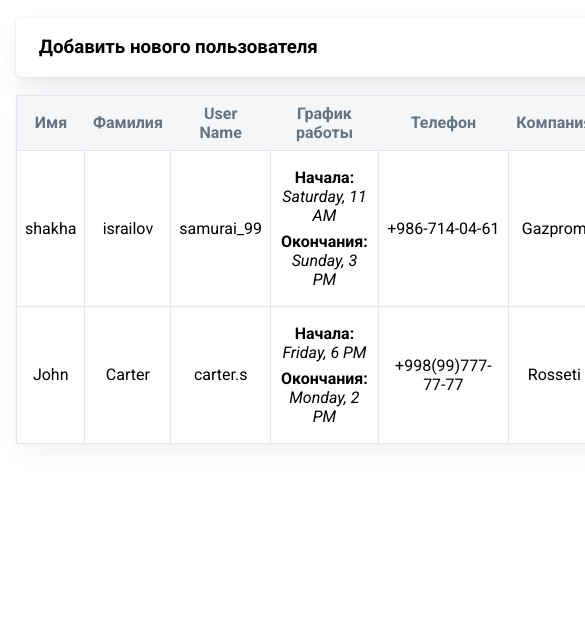
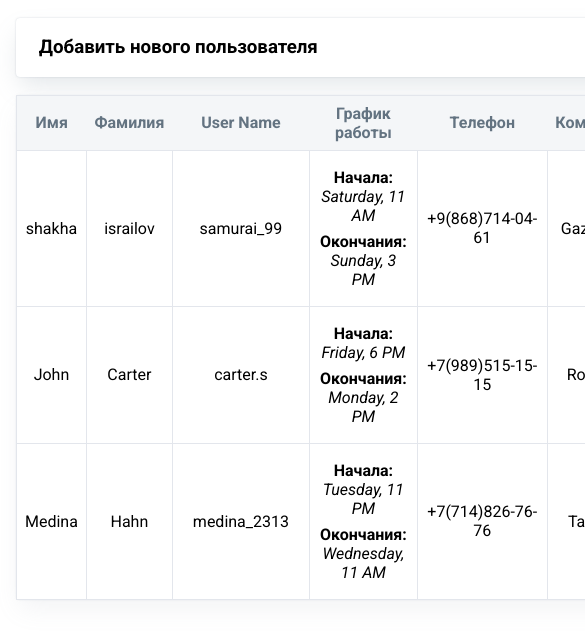
Before and after one commit to username-shakha/table, a React (Vite) app: page / in a window 390 px wide. Shown: the top 640 px of the page, 585 px wide, since content can reach past the window. Built offline with nearby package versions, Linux system fonts and the light colour scheme; data requests are answered from the project's data file.

Commit message:
fix table styles and create  mobile input regex

```diff
--- a/db.json
+++ b/db.json
@@ -1,17 +1,17 @@
 {
   "users": [
     {
-      "id": "7912",
       "name": "shakha",
       "surname": "israilov",
       "username": "samurai_99",
       "startDate": "2024-03-30T11:00",
       "endDate": "2024-03-31T15:24",
-      "phone": "+986-714-04-61",
+      "phone": "+9(868)714-04-61",
       "selectedCompany": "Gazprom",
       "department": "IT",
       "dialogues": "hi developer",
-      "userStatus": "active"
+      "userStatus": "active",
+      "id": "7912"
     },
     {
       "name": "John",
@@ -19,12 +19,25 @@
       "username": "carter.s",
       "startDate": "2004-12-10T18:41",
       "endDate": "1982-04-26T14:38",
-      "phone": "+998(99)777-77-77",
+      "phone": "+7(989)515-15-15",
       "selectedCompany": "Rosseti",
       "department": "HR",
       "dialogues": "PayPal Click",
       "userStatus": "no-active",
       "id": "09be"
+    },
+    {
+      "name": "Medina",
+      "surname": "Hahn",
+      "username": "medina_2313",
+      "startDate": "2024-06-11T23:51",
+      "endDate": "2024-07-17T11:40",
+      "phone": "+7(714)826-76-76",
+      "selectedCompany": "Tatneft",
+      "department": "DevOps",
+      "dialogues": "Non non ",
+      "userStatus": "active",
+      "id": "d693"
     }
   ]
 }
--- a/src/components/CustomTable/CustomTable.tsx
+++ b/src/components/CustomTable/CustomTable.tsx
@@ -44,7 +44,11 @@ export default function CustomTable({ isLoading, heads, rows, handleUpdate, hand
                             {heads.map((head, index) => {
                                 if (head.hidden) return null
                                 if (head.render != null)
-                                    return <td key={index}>{head.render(row[head.key] as string, row)}</td>
+                                    return (
+                                        <td key={index} style={head.style}>
+                                            {head.render(row[head.key] as string, row)}
+                                        </td>
+                                    )
 
                                 return head.key === 'action' ? (
                                     <td key={head.key} style={head.style}>
@@ -65,7 +69,9 @@ export default function CustomTable({ isLoading, heads, rows, handleUpdate, hand
                                         </div>
                                     </td>
                                 ) : (
-                                    <td key={head.key}>{row[head.key]}</td>
+                                    <td key={head.key} style={head.style}>
+                                        {row[head.key]}
+                                    </td>
                                 )
                             })}
                         </tr>
--- a/src/components/Input/Input.tsx
+++ b/src/components/Input/Input.tsx
@@ -1,22 +1,66 @@
-import { HTMLAttributes, RefObject } from 'react'
+import { HTMLAttributes, RefObject, useState } from 'react'
 import './style.sass'
 
 interface IInputProps extends HTMLAttributes<HTMLInputElement> {
     id: string
     label: string
     inputRef: RefObject<HTMLInputElement>
+    formatPhoneNumber?: boolean
     // errorText?: string
 }
 //errorText,
-function Input({ id, label, inputRef, ...props }: IInputProps) {
+function Input({ id, label, inputRef, formatPhoneNumber = false, ...props }: IInputProps) {
+    const [phoneNumber, setPhoneNumber] = useState('')
+
+    const handlePhoneInputChange = (event: React.ChangeEvent<HTMLInputElement>) => {
+        const inputPhoneNumber = event.target.value.replace(/\D/g, '') // Удаляем все не цифры
+        const formattedPhoneNumber = formatPhoneNumberInput(inputPhoneNumber)
+        setPhoneNumber(formattedPhoneNumber) // Обновляем состояние
+    }
+
+    const formatPhoneNumberInput = (phoneNumber: string) => {
+        // Форматируем номер телефона как +7(XXX)XXX-XX-XX
+        const regex = /^(\d{0,1})(\d{0,3})(\d{0,3})(\d{0,2})(\d{0,2})$/ // Регулярное выражение для учёта всех возможных комбинаций групп
+        const formatted = phoneNumber.replace(regex, (_, p1, p2, p3, p4, p5) => {
+            let formattedNumber = ''
+            if (p1) formattedNumber += `+${p1}`
+            if (p2) formattedNumber += `(${p2}`
+            if (p3) formattedNumber += `)${p3}`
+            if (p4) formattedNumber += `-${p4}`
+            if (p5) formattedNumber += `-${p5}`
+            return formattedNumber
+        }) // Используем замену с функцией обратного вызова
+        return formatted
+    }
+
+    //task regex fix
     return (
+        <>
+            {!formatPhoneNumber && (
                 <div>
                     <label htmlFor={id}>{label}</label>
                     <div className="input-wrapper">
-                <input type="text" id={id} ref={inputRef} {...props} />
+                        <input type="text" id={id} ref={inputRef} onChange={handlePhoneInputChange} {...props} />
                     </div>
                     {/* {errorText && <span style={{ color: 'red', fontStyle: 'italic' }}>{errorText}</span>} */}
                 </div>
+            )}
+
+            {formatPhoneNumber && (
+                <div>
+                    <label htmlFor={id}>{label}</label>
+                    <div className="input-wrapper">
+                        <input
+                            type="text"
+                            value={phoneNumber}
+                            ref={inputRef}
+                            onChange={handlePhoneInputChange}
+                            maxLength={16}
+                        />
+                    </div>
+                </div>
+            )}
+        </>
     )
 }
 
--- a/src/sections/user/CreateUpdate/CreateUpdateForm.tsx
+++ b/src/sections/user/CreateUpdate/CreateUpdateForm.tsx
@@ -97,7 +97,7 @@ function CreateUpdateForm({ initialData }: ICreateUpdateFormProps) {
                 endDate={refs.endDate}
                 errorText={errors.startDate && 'invalid date'}
             />
-            <InputWET id="mobile" label="Телефон" inputRef={refs.phone} errorText={errors.phone} />
+            <InputWET id="mobile" label="Телефон" inputRef={refs.phone} errorText={errors.phone} formatPhoneNumber />
             <AutocompleteWET
                 title="Выберите компанию"
                 options={['Gazprom', 'Lukoil', 'Rosneft', 'Rosseti', 'Tatneft']}
```
Lines whose indentation alone changed are shown as unchanged.
